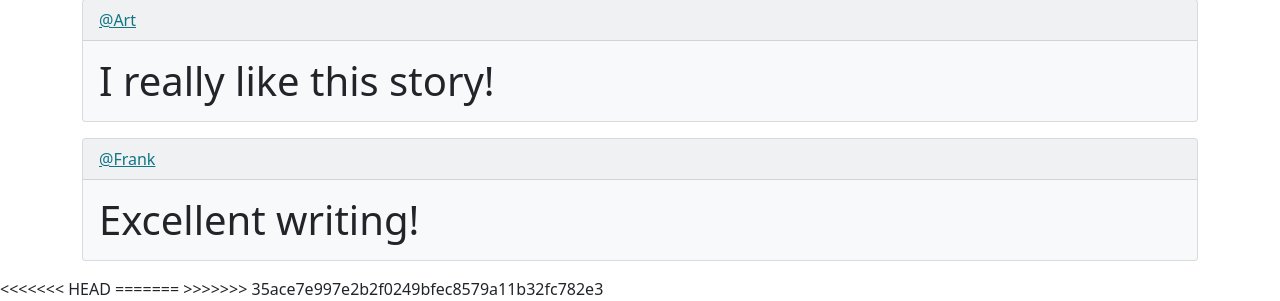
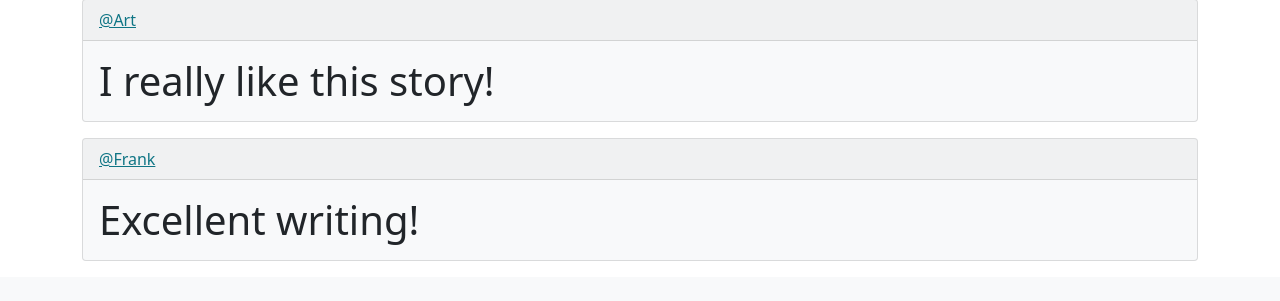
Before and after one commit to LiamOsler/NewsWebsite, a PHP site: page /article.php?articleID=1 in a window 1280 px wide. Shown: the part 1225-1526 px from the top of the page. After the commit the page ends 1486 px from the top, so only its background shows below. Run offline with PHP 8.4, Linux system fonts and the light colour scheme; data comes from the database, SQL or seed files in the repository; some libraries are stand-ins or nearby versions.

Commit message:
remove orphan div

```diff
--- a/website/inc/components/articledisplay.php
+++ b/website/inc/components/articledisplay.php
@@ -79,7 +79,3 @@
       ?>
     </div>
   </div>
-<<<<<<< HEAD
-=======
-</div>
->>>>>>> 35ace7e997e2b2f0249bfec8579a11b32fc782e3
```
